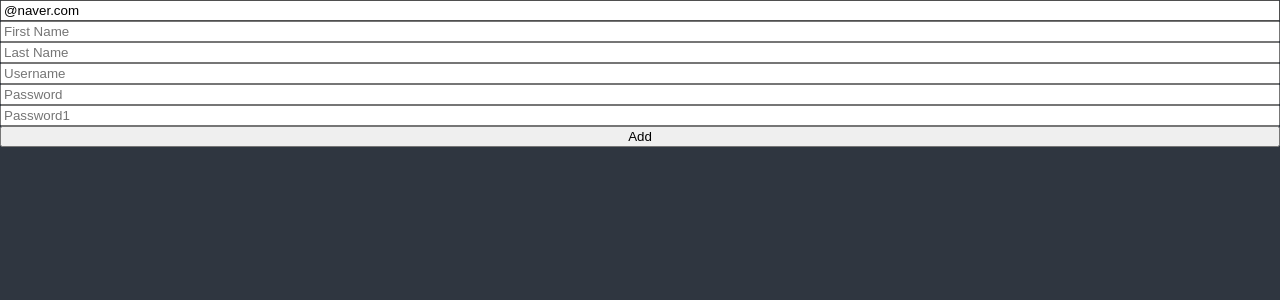
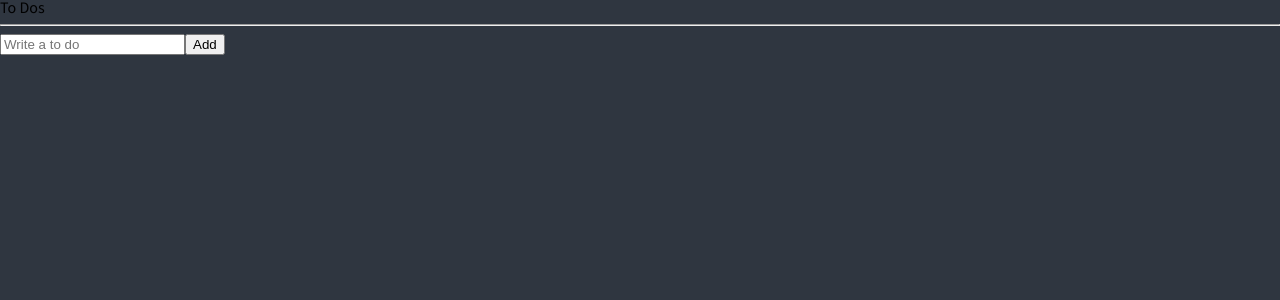
Before and after one commit to GamjaUnni/react-master-class, a React (Vite) app: page / in a window 1280 px wide. Shown: the top 300 px of the page. Built offline with nearby package versions, Linux system fonts and the light colour scheme.

Commit message:
add: recoil과 react-hook-form을 이용한 to do list

```diff
--- a/src/App.tsx
+++ b/src/App.tsx
@@ -1,5 +1,5 @@
 import { createGlobalStyle } from "styled-components";
-import ToDoList from "./ToDoList";
+import ToDoList from "./components/ToDoList";
 
 const GlobalStyle = createGlobalStyle`
     @import url('https://fonts.googleapis.com/css2?family=Source+Sans+3:wght@300;400&display=swap');
--- a/src/ToDoList.tsx
+++ /dev/null
@@ -1,136 +0,0 @@
-import { useState } from "react";
-import { useForm } from "react-hook-form";
-
-// const ToDoList = () => {
-//     const [toDo, setToDo] = useState("");
-//     const [toDoError, setToDoError] = useState("");
-//     const onChange = (e: React.FormEvent<HTMLInputElement>) => {
-//         setToDo(e.currentTarget.value);
-//         setToDoError("");
-//     };
-//     const onSubmit = (e: React.FormEvent<HTMLFormElement>) => {
-//         e.preventDefault();
-//         if (toDo.length < 10) {
-//             setToDoError("10자 이상 입력해주세요.");
-//         }
-//     };
-//     return (
-//         <div>
-//             <form onSubmit={onSubmit}>
-//                 <input
-//                     value={toDo}
-//                     onChange={onChange}
-//                     placeholder="Write a to do"
-//                 />
-//                 <button>Add</button>
-//                 {toDoError !== "" ? toDoError : null}
-//             </form>
-//         </div>
-//     );
-// };
-
-interface IForm {
-    email: string;
-    firstName: string;
-    lastName: string;
-    username: string;
-    password: string;
-    password1: string;
-    extraError?: string;
-}
-
-const ToDoList = () => {
-    const {
-        register,
-        handleSubmit,
-        formState: { errors },
-        setError,
-    } = useForm<IForm>({
-        defaultValues: {
-            email: "@naver.com",
-        },
-    });
-    const onValid = (data: IForm) => {
-        if (data.password !== data.password1) {
-            setError(
-                "password1",
-                { message: "Password are not the same" },
-                { shouldFocus: true }
-            );
-        }
-        // setError("extraError", { message: "Server offline." });
-    };
-    return (
-        <div>
-            <form
-                style={{ display: "flex", flexDirection: "column" }}
-                onSubmit={handleSubmit(onValid)}
-            >
-                <input
-                    {...register("email", {
-                        required: "Email is required",
-                        pattern: {
-                            value: /^[A-Za-z0-9._%+-]+@naver.com$/,
-                            message: "Only naver.com emails allowed",
-                        },
-                    })}
-                    placeholder="Email"
-                />
-                <span style={{ color: "red" }}>{errors?.email?.message}</span>
-                <input
-                    {...register("firstName", {
-                        required: "write here",
-                        validate: {
-                            noNico: (value) =>
-                                value.includes("nico")
-                                    ? "no nicos allowed"
-                                    : true,
-                            noNick: (value) =>
-                                value.includes("nick")
-                                    ? "no nick allowed"
-                                    : true,
-                        },
-                    })}
-                    placeholder="First Name"
-                />
-                <span>{errors?.firstName?.message}</span>
-                <input
-                    {...register("lastName", { required: "write here" })}
-                    placeholder="Last Name"
-                />
-                <span>{errors?.lastName?.message}</span>
-                <input
-                    {...register("username", {
-                        required: "write here",
-                        minLength: 10,
-                    })}
-                    placeholder="Username"
-                />
-                <span>{errors?.username?.message}</span>
-                <input
-                    {...register("password", {
-                        required: "write here",
-                        minLength: 5,
-                    })}
-                    placeholder="Password"
-                />
-                <span>{errors?.password?.message}</span>
-                <input
-                    {...register("password1", {
-                        required: "Password is required",
-                        minLength: {
-                            value: 5,
-                            message: "Your password is too short.",
-                        },
-                    })}
-                    placeholder="Password1"
-                />
-                <span>{errors?.password1?.message}</span>
-                <button>Add</button>
-                <span>{errors?.extraError?.message}</span>
-            </form>
-        </div>
-    );
-};
-
-export default ToDoList;
--- /dev/null
+++ b/src/components/ToDoList.tsx
@@ -0,0 +1,51 @@
+import { useForm } from "react-hook-form";
+import { atom, useRecoilState } from "recoil";
+
+interface IForm {
+    toDo: string;
+}
+
+interface IToDo {
+    text: string;
+    id: number;
+    category: "TO_DO" | "DOING" | "DONE";
+}
+
+const toDoState = atom<IToDo[]>({
+    key: "toDo",
+    default: [],
+});
+
+function ToDoList() {
+    const [toDos, setToDos] = useRecoilState(toDoState);
+    const { register, handleSubmit, setValue } = useForm<IForm>();
+    const handleValid = ({ toDo }: IForm) => {
+        setToDos((oldToDos) => [
+            { text: toDo, id: Date.now(), category: "TO_DO" },
+            ...oldToDos,
+        ]);
+        setValue("toDo", "");
+    };
+    return (
+        <div>
+            <h1>To Dos</h1>
+            <hr />
+            <form onSubmit={handleSubmit(handleValid)}>
+                <input
+                    {...register("toDo", {
+                        required: "Please write a To Do",
+                    })}
+                    placeholder="Write a to do"
+                />
+                <button>Add</button>
+            </form>
+            <ul>
+                {toDos.map((toDo) => (
+                    <li key={toDo.id}>{toDo.text}</li>
+                ))}
+            </ul>
+        </div>
+    );
+}
+
+export default ToDoList;
```
